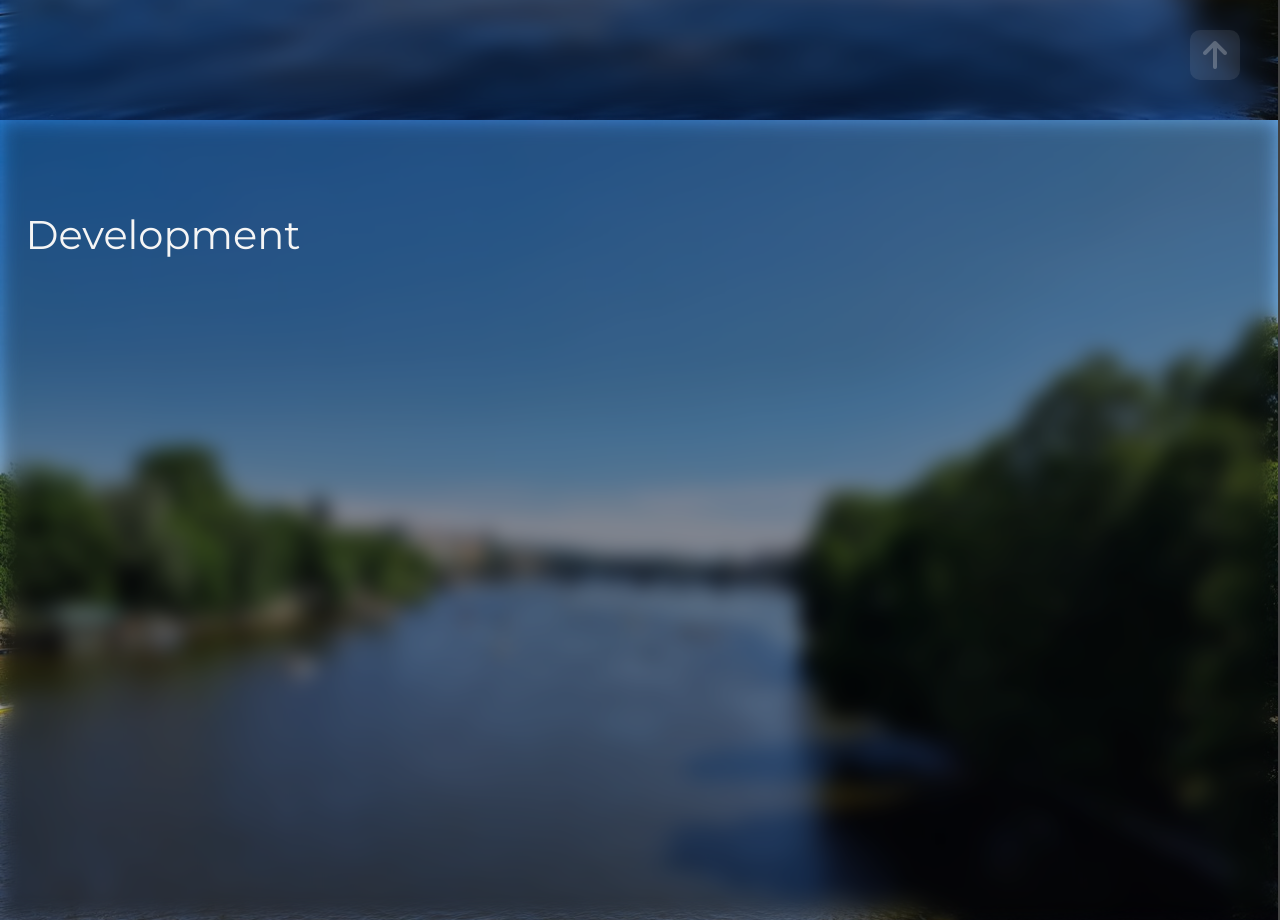
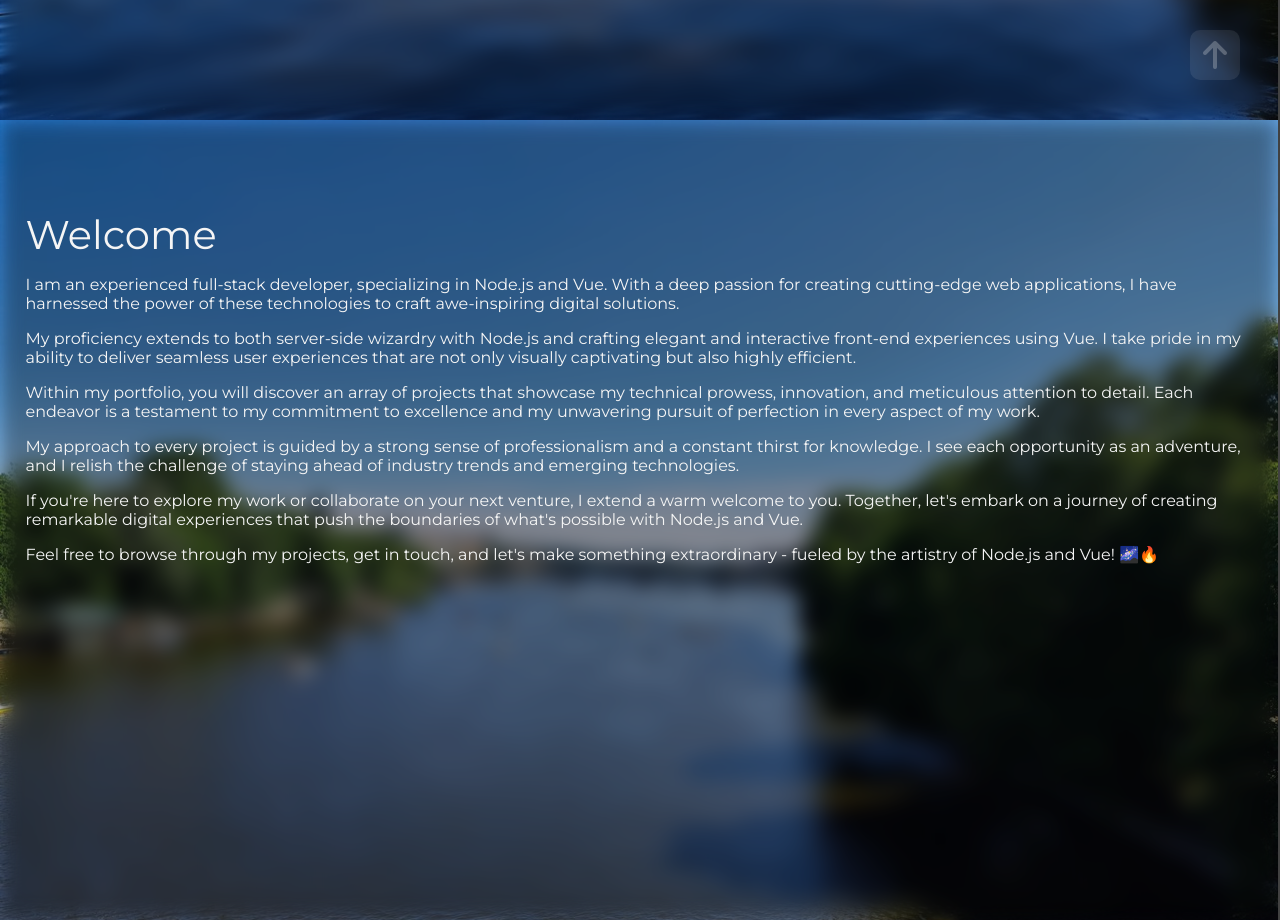
Before and after one commit to DomiiBunn/DomiiBunn, a Vue app: page / in a window 1280 px wide. Shown: the part 680-1600 px from the top of the page. Built offline with nearby package versions, Linux system fonts and the light colour scheme.

Commit message:
Fill in a blank

```diff
--- a/src/components/storyPages/developmentPage.vue
+++ /dev/null
@@ -1,18 +0,0 @@
-<template>
-  <div id="development-scroll" class="story-page full-screen-background">
-    <div class="page-content background-effect">
-      <div class="page-title">Development</div>
-    </div>
-  </div>
-</template>
-
-<script>
-export default {};
-</script>
-
-<style lang="scss" scoped>
-@import "@/assets/scss/story-pages.scss";
-.story-page {
-  background-image: url("@/assets/dev-bg.jpg");
-}
-</style>
--- /dev/null
+++ b/src/components/storyPages/welcomePage.vue
@@ -0,0 +1,60 @@
+<template>
+  <div id="development-scroll" class="story-page full-screen-background">
+    <div class="page-content background-effect">
+      <div class="page-title">Welcome</div>
+      <div class="page-details">
+        <p>
+          I am an experienced full-stack developer, specializing in Node.js and
+          Vue. With a deep passion for creating cutting-edge web applications, I
+          have harnessed the power of these technologies to craft awe-inspiring
+          digital solutions.
+        </p>
+
+        <p>
+          My proficiency extends to both server-side wizardry with Node.js and
+          crafting elegant and interactive front-end experiences using Vue. I
+          take pride in my ability to deliver seamless user experiences that are
+          not only visually captivating but also highly efficient.
+        </p>
+
+        <p>
+          Within my portfolio, you will discover an array of projects that
+          showcase my technical prowess, innovation, and meticulous attention to
+          detail. Each endeavor is a testament to my commitment to excellence
+          and my unwavering pursuit of perfection in every aspect of my work.
+        </p>
+
+        <p>
+          My approach to every project is guided by a strong sense of
+          professionalism and a constant thirst for knowledge. I see each
+          opportunity as an adventure, and I relish the challenge of staying
+          ahead of industry trends and emerging technologies.
+        </p>
+
+        <p>
+          If you're here to explore my work or collaborate on your next venture,
+          I extend a warm welcome to you. Together, let's embark on a journey of
+          creating remarkable digital experiences that push the boundaries of
+          what's possible with Node.js and Vue.
+        </p>
+
+        <p>
+          Feel free to browse through my projects, get in touch, and let's make
+          something extraordinary - fueled by the artistry of Node.js and Vue!
+          🌌🔥
+        </p>
+      </div>
+    </div>
+  </div>
+</template>
+
+<script>
+export default {};
+</script>
+
+<style lang="scss" scoped>
+@import "@/assets/scss/story-pages.scss";
+.story-page {
+  background-image: url("@/assets/dev-bg.jpg");
+}
+</style>
--- a/src/views/HomeView.vue
+++ b/src/views/HomeView.vue
@@ -1,17 +1,17 @@
 <template>
   <div class="home">
     <landingComponent />
-    <developmentPage />
+    <welcomePage />
   </div>
 </template>
 
 <script>
 import landingComponent from "@/components/landingComponent.vue";
-import developmentPage from "@/components/storyPages/developmentPage.vue";
+import welcomePage from "@/components/storyPages/welcomePage.vue";
 export default {
   components: {
     landingComponent,
-    developmentPage,
+    welcomePage,
   },
 };
 </script>
```
